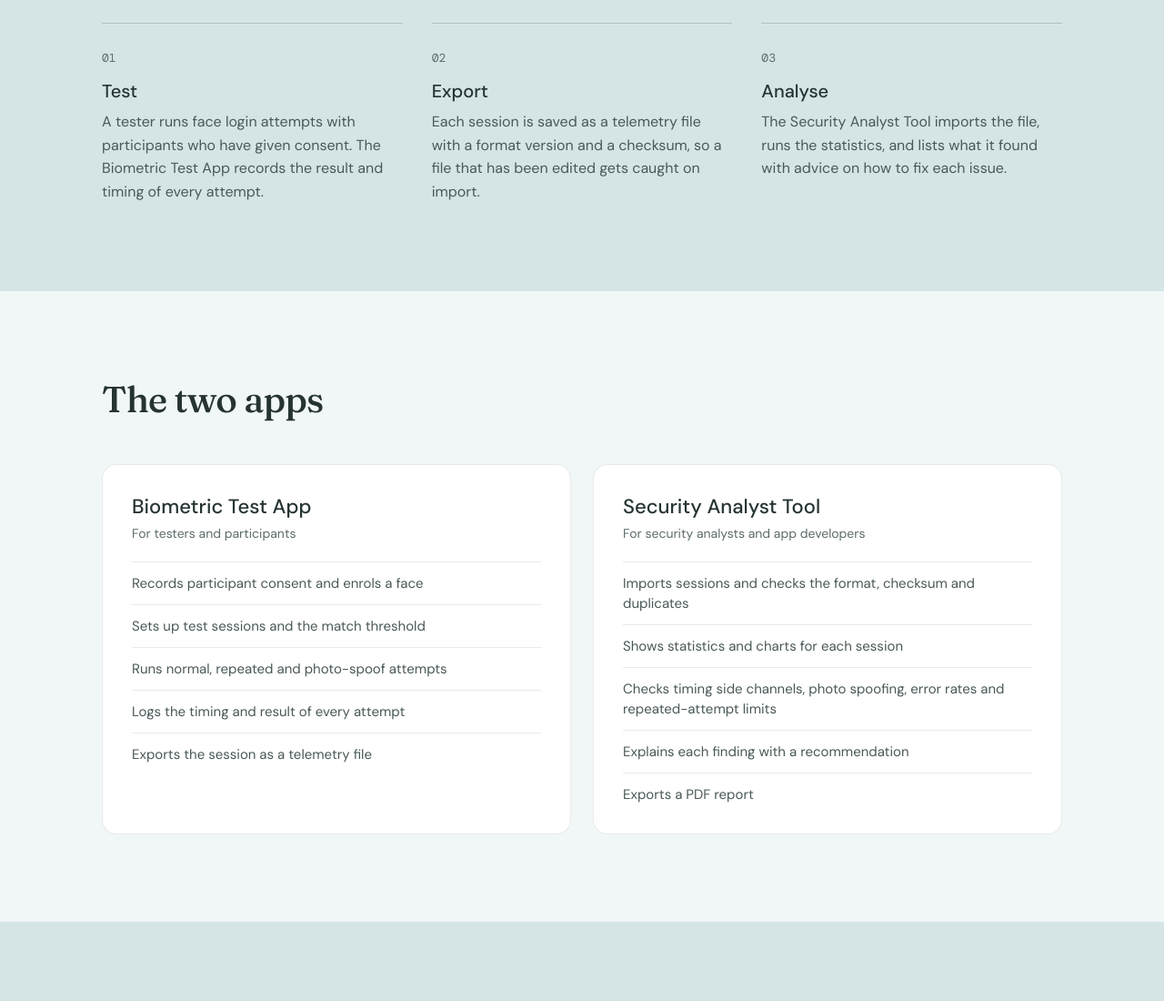
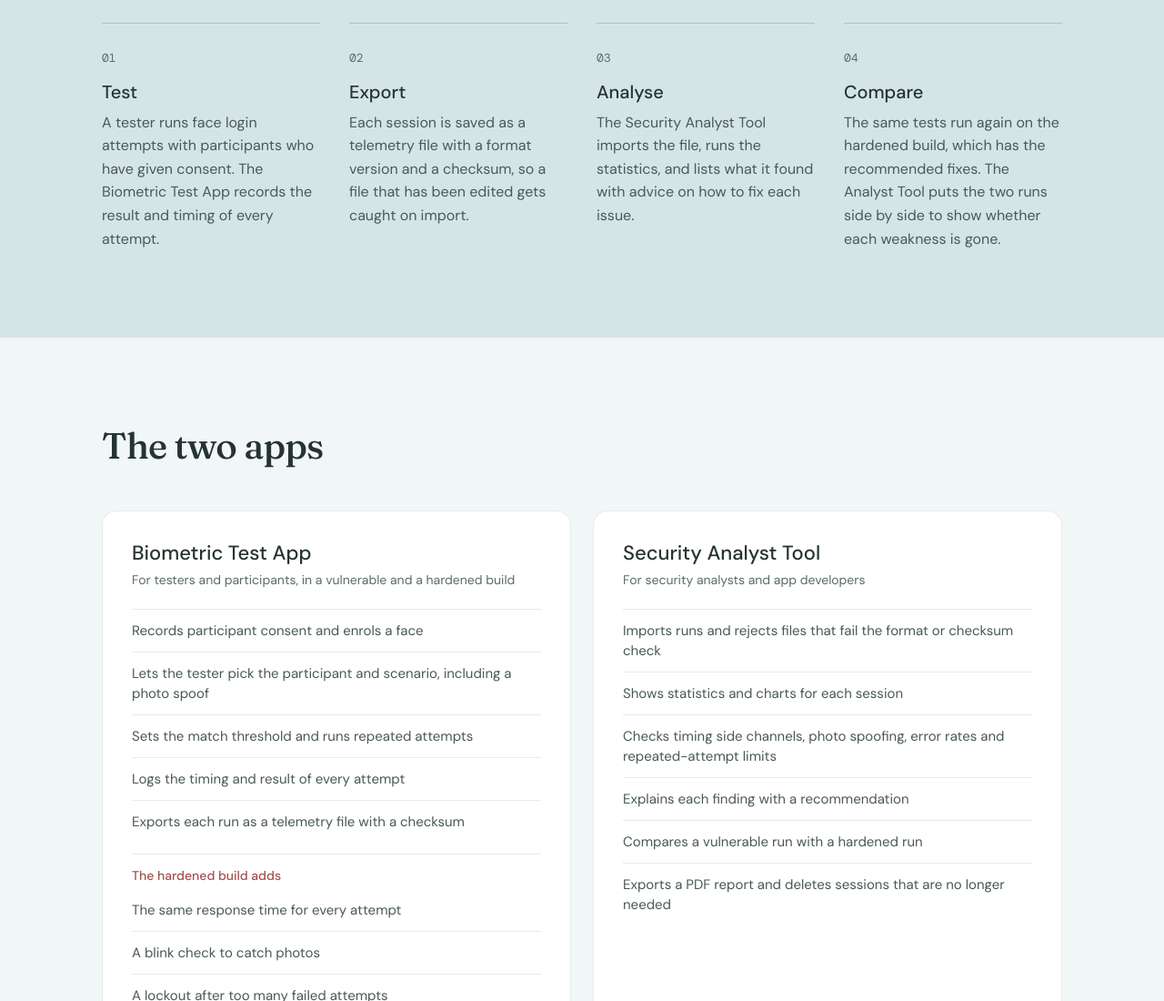
Before and after one commit to Hanzxc/fyp-26-s4-09-website, a plain HTML site: page index.html in a window 1280 px wide. Shown: the part 1700-2800 px from the top of the page at 91% size. Drawn offline with nearby package versions, Linux system fonts and the light colour scheme.

Commit message:
new descriptions for the app

```diff
--- a/index.html
+++ b/index.html
@@ -54,9 +54,9 @@
           <p class="kicker">CSIT321 Final Year Project</p>
           <h1>Find the weak spots in face login before attackers do</h1>
           <p class="lead">
-            Two Android apps for developers who use face authentication. One runs test attempts and times every
-            step. The other reads those timings, looks for leaks and photo spoofing, and explains each fix in plain
-            language.
+            Two Android apps for developers who use face authentication. The Test App runs face login attempts and
+            times every step. The Analyst Tool reads those timings, looks for leaks and photo spoofing, and explains
+            each fix in plain language. A hardened build of the Test App then shows whether the fixes worked.
           </p>
           <div class="hero-actions">
             <a class="btn btn-primary" href="#how">See how it works</a>
@@ -68,7 +68,7 @@
         <div class="preview" aria-label="Preview of the two apps: a face scan scoring 0.82 in 412 ms, and a chart showing near misses take longer to reject">
           <div class="phone phone-back" aria-hidden="true">
             <div class="phone-head">
-              <span>Test session 3</span>
+              <span>Vulnerable build</span>
               <span class="mono muted">14 / 40</span>
             </div>
             <div class="scan">
@@ -174,6 +174,12 @@
             <p>The Security Analyst Tool imports the file, runs the statistics, and lists what it found with advice
               on how to fix each issue.</p>
           </li>
+          <li class="step">
+            <span class="step-no mono">04</span>
+            <h3>Compare</h3>
+            <p>The same tests run again on the hardened build, which has the recommended fixes. The Analyst Tool
+              puts the two runs side by side to show whether each weakness is gone.</p>
+          </li>
         </ol>
       </div>
     </section>
@@ -186,14 +192,20 @@
           <article class="app">
             <div class="app-head">
               <h3>Biometric Test App</h3>
-              <p class="muted">For testers and participants</p>
+              <p class="muted">For testers and participants, in a vulnerable and a hardened build</p>
             </div>
             <ul class="feature-list">
               <li>Records participant consent and enrols a face</li>
-              <li>Sets up test sessions and the match threshold</li>
-              <li>Runs normal, repeated and photo-spoof attempts</li>
+              <li>Lets the tester pick the participant and scenario, including a photo spoof</li>
+              <li>Sets the match threshold and runs repeated attempts</li>
               <li>Logs the timing and result of every attempt</li>
-              <li>Exports the session as a telemetry file</li>
+              <li>Exports each run as a telemetry file with a checksum</li>
+            </ul>
+            <p class="build-label">The hardened build adds</p>
+            <ul class="feature-list">
+              <li>The same response time for every attempt</li>
+              <li>A blink check to catch photos</li>
+              <li>A lockout after too many failed attempts</li>
             </ul>
           </article>
           <article class="app">
@@ -202,11 +214,12 @@
               <p class="muted">For security analysts and app developers</p>
             </div>
             <ul class="feature-list">
-              <li>Imports sessions and checks the format, checksum and duplicates</li>
+              <li>Imports runs and rejects files that fail the format or checksum check</li>
               <li>Shows statistics and charts for each session</li>
               <li>Checks timing side channels, photo spoofing, error rates and repeated-attempt limits</li>
               <li>Explains each finding with a recommendation</li>
-              <li>Exports a PDF report</li>
+              <li>Compares a vulnerable run with a hardened run</li>
+              <li>Exports a PDF report and deletes sessions that are no longer needed</li>
             </ul>
           </article>
         </div>
--- a/style.css
+++ b/style.css
@@ -404,7 +404,7 @@ h3 { font-size: 18px; line-height: 26px; font-weight: 500; }
 /* how it works */
 .steps {
   display: grid;
-  grid-template-columns: repeat(3, 1fr);
+  grid-template-columns: repeat(4, 1fr);
   gap: 32px;
   margin-top: 48px;
 }
@@ -443,6 +443,14 @@ h3 { font-size: 18px; line-height: 26px; font-weight: 500; }
   line-height: 22px;
 }
 .feature-list li:last-child { border-bottom: 0; padding-bottom: 0; }
+.build-label {
+  margin-top: 24px;
+  padding: 12px 0 4px;
+  border-top: 1px solid var(--line);
+  font-size: 14px;
+  font-weight: 500;
+  color: var(--rose-ink);
+}
 
 /* team */
 .team {
@@ -525,6 +533,7 @@ h3 { font-size: 18px; line-height: 26px; font-weight: 500; }
 
 @media (max-width: 960px) {
   .split { grid-template-columns: 1fr; gap: 32px; }
+  .steps { grid-template-columns: repeat(2, 1fr); }
   .team { grid-template-columns: repeat(2, 1fr); }
 }
 
```
